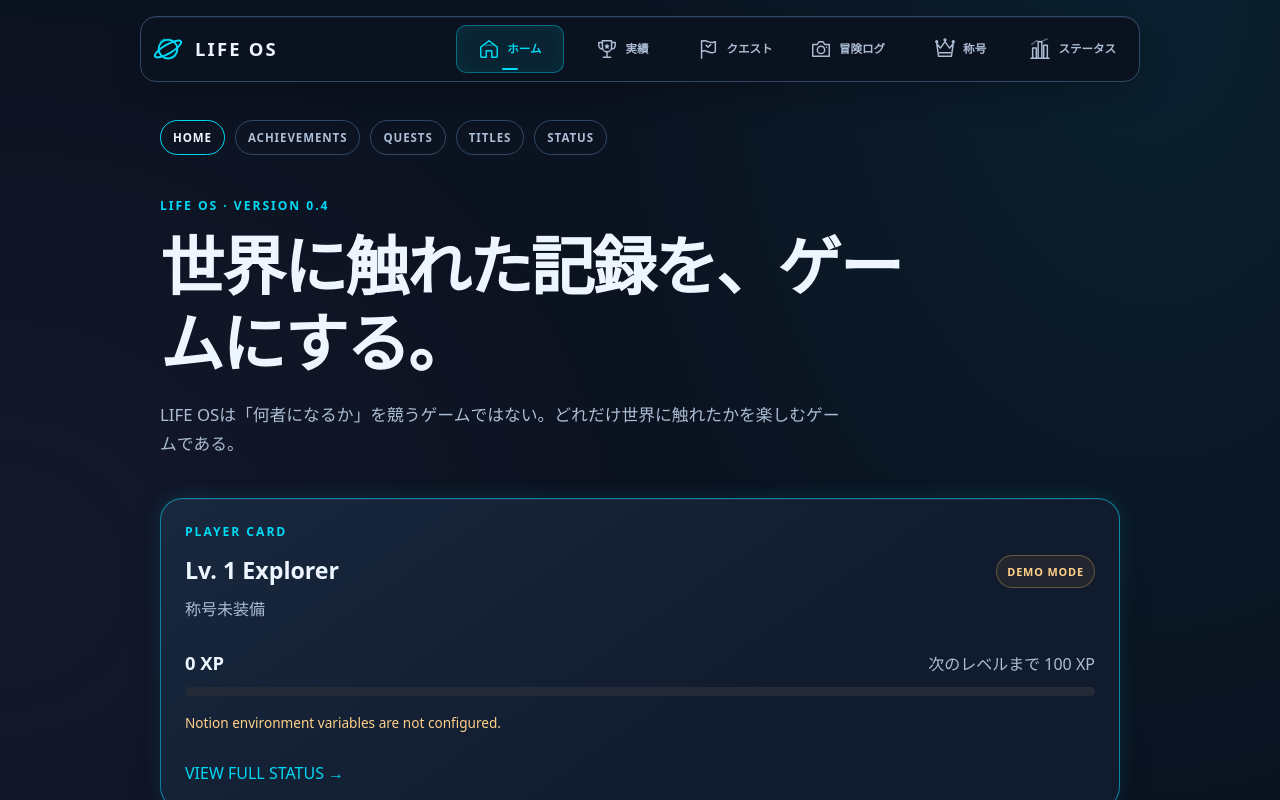
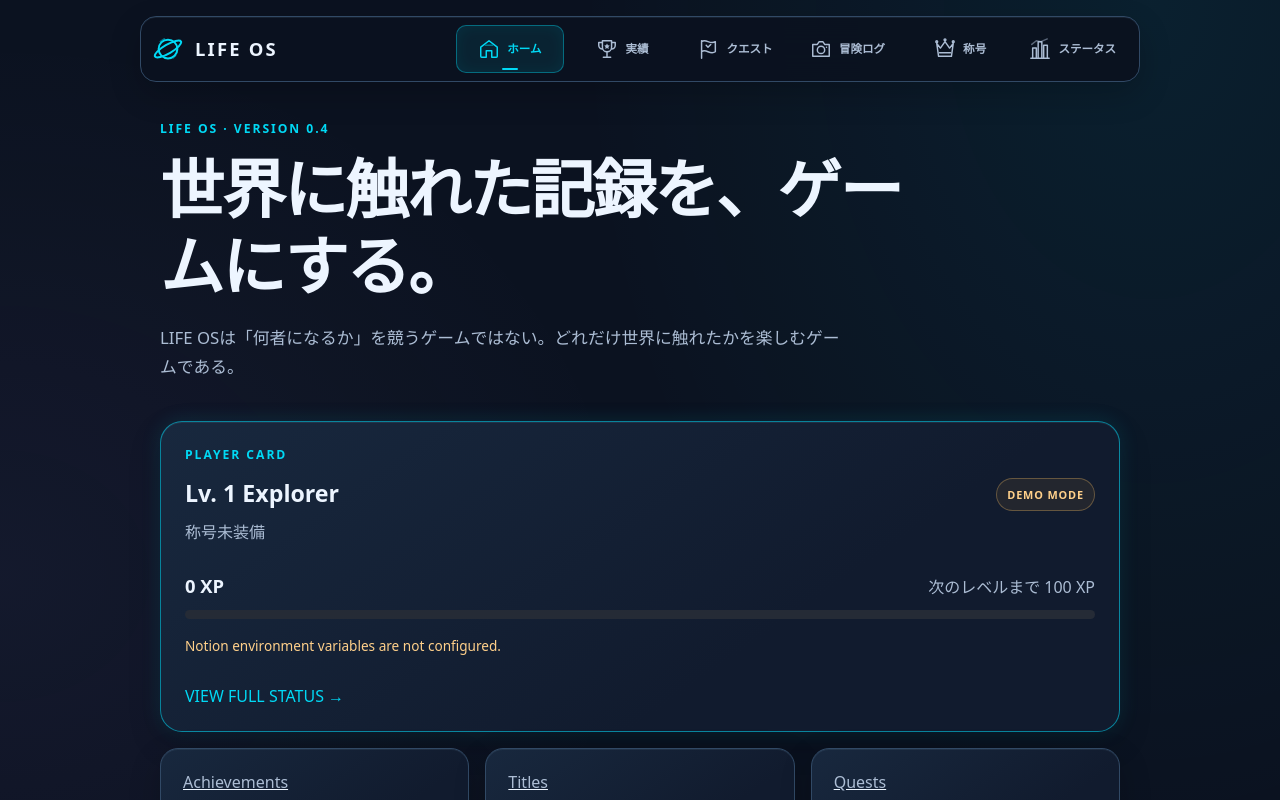
Before and after one commit to takakei510/LIFE-OS, a Next.js app in the folder apps/web/: page / in a window 1280 px wide. Shown: the top 800 px of the page. Built offline with nearby package versions, Linux system fonts and the light colour scheme.

Commit message:
refactor: replace duplicate navigation rows with shared NEO navigation

```diff
--- a/apps/web/app/page.tsx
+++ b/apps/web/app/page.tsx
@@ -92,14 +92,6 @@ export default async function HomePage() {
     <main>
       <AchievementUnlocked achievement={latestUnlocked} />
 
-      <nav className="pageNav" aria-label="Primary navigation">
-        <Link className="pageNavActive" href="/">HOME</Link>
-        <Link href="/achievements">ACHIEVEMENTS</Link>
-        <Link href="/quests">QUESTS</Link>
-        <Link href="/titles">TITLES</Link>
-        <Link href="/status">STATUS</Link>
-      </nav>
-
       <section className="hero">
         <p className="eyebrow">LIFE OS · VERSION 0.4</p>
         <h1>世界に触れた記録を、ゲームにする。</h1>
```
Also changed, not shown: apps/web/app/quests/page.tsx (+1 -7 lines), apps/web/app/status/page.tsx (+0 -8 lines), apps/web/app/titles/page.tsx (+1 -8 lines), 1 other file (tests, documents, lock files or other folders).
